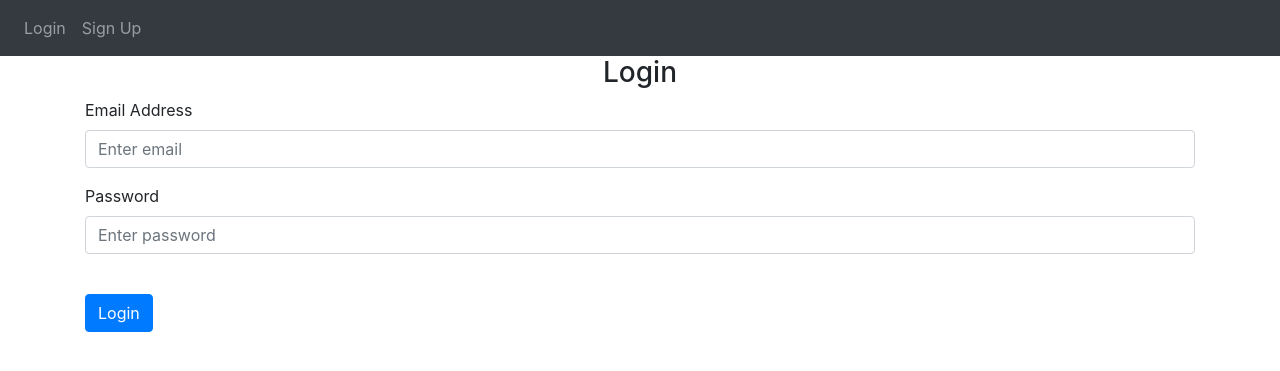
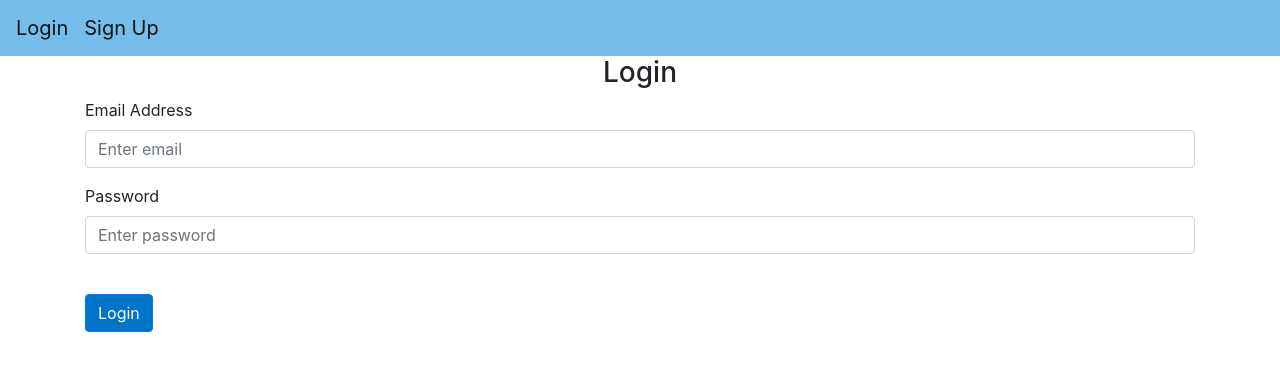
Before and after one commit to Rgokemeijer/TeamMatch, a Flask app: page /login in a window 1280 px wide. Shown: the top 371 px of the page. Run offline with Flask 2, Linux system fonts and the light colour scheme; some libraries are stand-ins or nearby versions.

Commit message:
pretty colors

```diff
--- a/website/templates/base.html
+++ b/website/templates/base.html
@@ -18,7 +18,7 @@
     <title>{% block title %}Base{% endblock %}</title>
   </head>
   <body>
-    <nav class="navbar navbar-expand-lg navbar-dark bg-dark">
+    <nav class="navbar navbar-expand-lg navbar-light " style = "background-color:#75bee9;" >
       <button
         class="navbar-toggler"
         type="button"
@@ -33,8 +33,8 @@
           <a class="nav-item nav-link" id="home" href="/">Home</a>
           <a class="nav-item nav-link" id="logout" href="/logout">Logout</a>
           {% else %}
-          <a class="nav-item nav-link" id="login" href="/login">Login</a>
-          <a class="nav-item nav-link" id="signUp" href="/sign-up">Sign Up</a>
+          <a class="navbar-brand" id="login" href="/login">Login</a>
+          <a class="navbar-brand" id="signUp" href="/sign-up">Sign Up</a>
           {% endif %}
         </div>
       </div>
--- a/website/templates/login.html
+++ b/website/templates/login.html
@@ -23,6 +23,6 @@
         />
       </div>
       <br />
-      <button type="submit" class="btn btn-primary">Login</button>
+      <button type="submit" class="btn btn-primary" style ="background-color:#0074c8;">Login</button>
     </form>
     {% endblock %}
```
